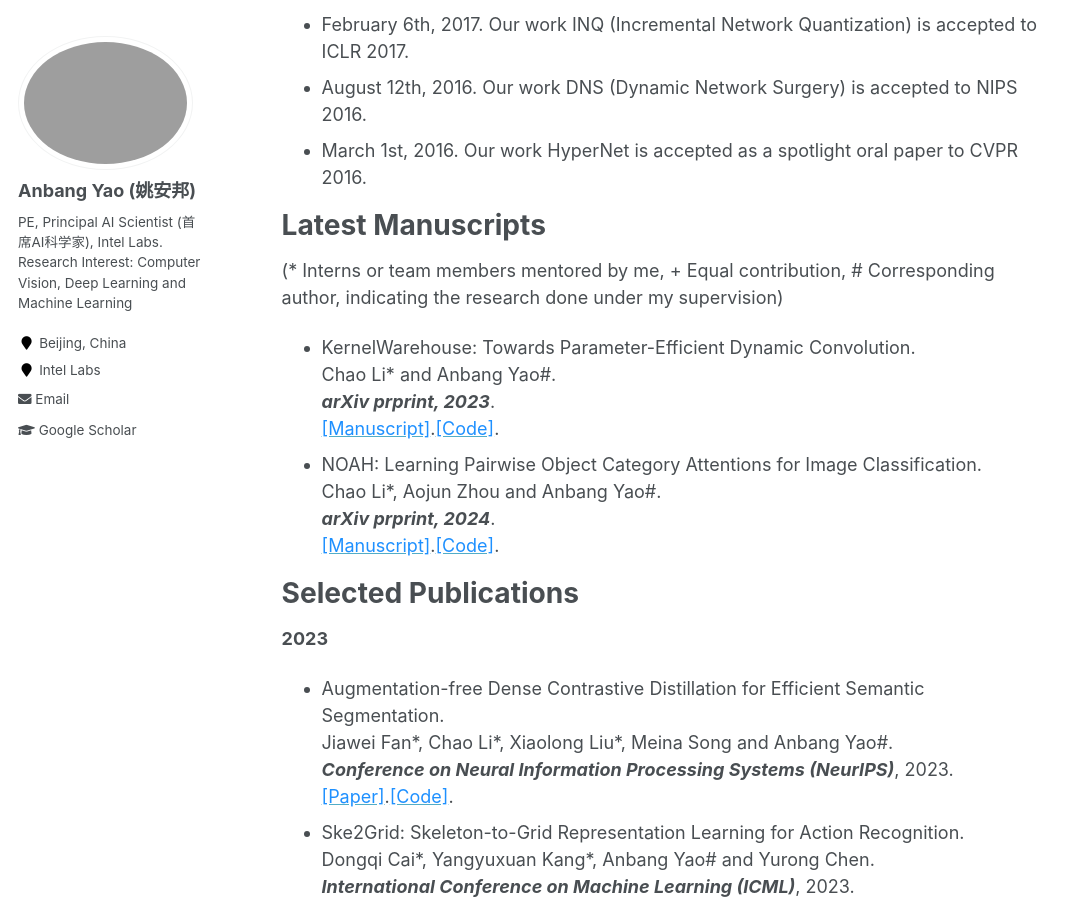
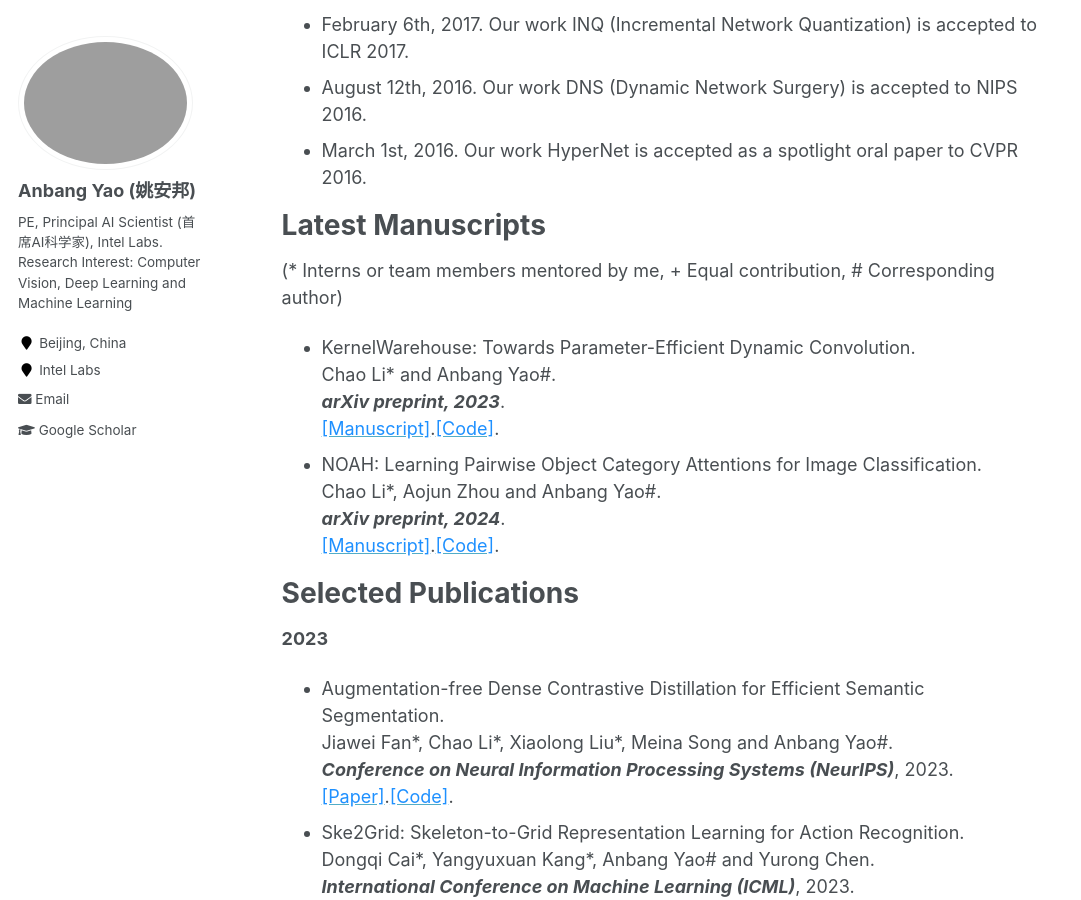
Before and after one commit to YaoAnbang/YaoAnbang.github.io, a Jekyll site: the page built from _pages/about.md, in a window 1280 px wide and 900 px high, scrolled down 2125 px. Shown: the whole window, without its empty margins (0-1081 px from the left). Built offline with Jekyll 4.4.1, drawn with Linux system fonts in a browser that asks for light colours.

Commit message:
Update about.md

```diff
--- a/_pages/about.md
+++ b/_pages/about.md
@@ -53,10 +53,10 @@ Anbang Yao is currently a Principal AI Scientist and a Principal Engineer (known
 
 Latest Manuscripts
 =====
-(\* Interns or team members mentored by me, \+ Equal contribution, \# Corresponding author, indicating the research done under my supervision)
+(\* Interns or team members mentored by me, \+ Equal contribution, \# Corresponding author)
 
-+ KernelWarehouse: Towards Parameter-Efficient Dynamic Convolution.<br> Chao Li\* and Anbang Yao\#.<br><em>**arXiv prprint, 2023**</em>.<br> [<font color="DodgerBlue">[Manuscript]</font>](https://arxiv.org/pdf/2308.08361.pdf).[<font color="DodgerBlue">[Code]</font>](https://github.com/OSVAI/KernelWarehouse?tab=readme-ov-file).<br>
-+ NOAH: Learning Pairwise Object Category Attentions for Image Classification.<br> Chao Li\*, Aojun Zhou and Anbang Yao\#.<br><em>**arXiv prprint, 2024**</em>.<br> [<font color="DodgerBlue">[Manuscript]</font>](https://arxiv.org/pdf/xxxx.xxxxx.pdf).[<font color="DodgerBlue">[Code]</font>](https://github.com/OSVAI/KernelWarehouse?tab=readme-ov-file).<br>
++ KernelWarehouse: Towards Parameter-Efficient Dynamic Convolution.<br> Chao Li\* and Anbang Yao\#.<br><em>**arXiv preprint, 2023**</em>.<br> [<font color="DodgerBlue">[Manuscript]</font>](https://arxiv.org/pdf/2308.08361.pdf).[<font color="DodgerBlue">[Code]</font>](https://github.com/OSVAI/KernelWarehouse?tab=readme-ov-file).<br>
++ NOAH: Learning Pairwise Object Category Attentions for Image Classification.<br> Chao Li\*, Aojun Zhou and Anbang Yao\#.<br><em>**arXiv preprint, 2024**</em>.<br> [<font color="DodgerBlue">[Manuscript]</font>](https://arxiv.org/pdf/xxxx.xxxxx.pdf).[<font color="DodgerBlue">[Code]</font>](https://github.com/OSVAI/KernelWarehouse?tab=readme-ov-file).<br>
 
 Selected Publications
 =====
```
